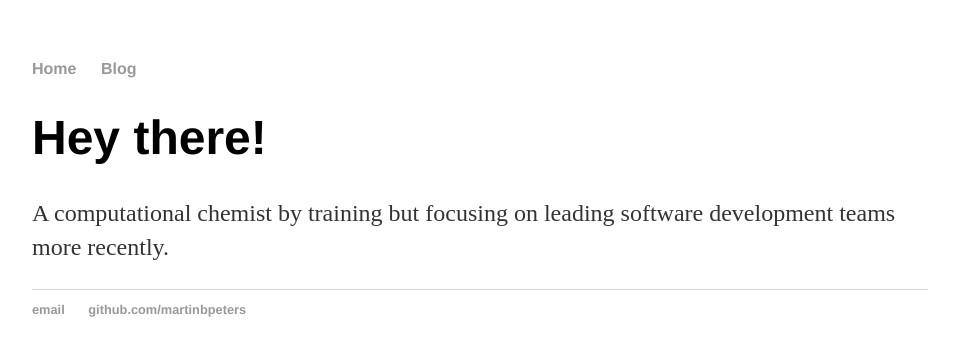
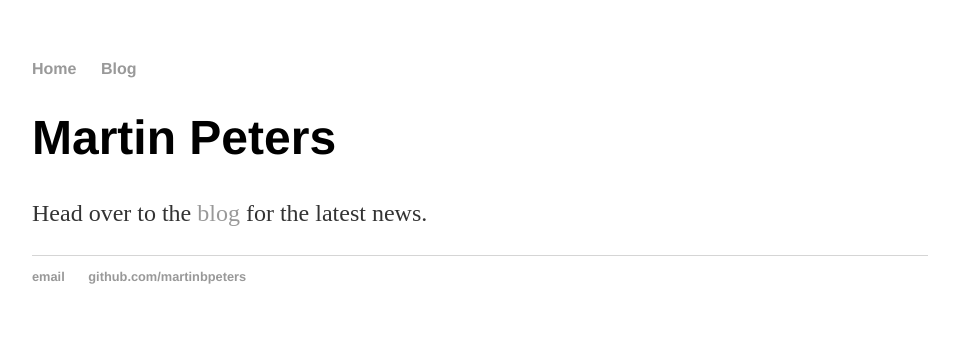
Before and after one commit to martinbpeters/martinbpeters.github.io, a Jekyll site: the page built from index.html, in a window 1280 px wide. Shown: the top 356 px of the page, without its empty margins (160-1119 px from the left). Built offline with Jekyll 4.4.1, drawn with Linux system fonts in a browser that asks for light colours.

Commit message:
Update index.html

```diff
--- a/index.html
+++ b/index.html
@@ -3,8 +3,7 @@ layout: default
 title: Martin Peters
 ---
 <div class="blurb">
-        <h1>Hey there!</h1>
-	<p>A computational chemist by training but focusing on leading software development teams more recently.
-		<!-- <a href="/about">Read more about me</a> -->
+        <h1>Martin Peters</h1>
+	<p>Head over to the <a href="/blog">blog</a> for the latest news.
 	</p>
 </div>
```
